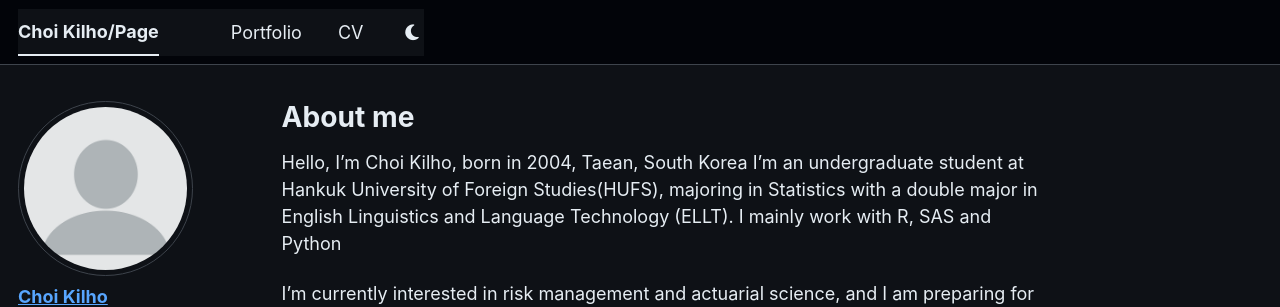
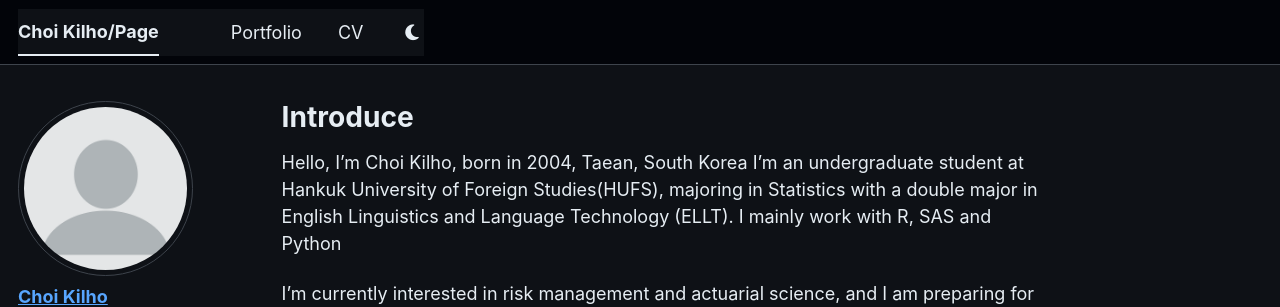
Before and after one commit to kilarc/kilarc.github.io, a Jekyll site: the page built from _pages/about.md, in a window 1280 px wide. Shown: the top 307 px of the page. Built offline with Jekyll 4.4.1, drawn with Linux system fonts in a browser that asks for light colours; a script bundle is joined from its source files by our own code; a style sheet for code colours, icons or effects is not loaded.

Commit message:
Update about.md

```diff
--- a/_pages/about.md
+++ b/_pages/about.md
@@ -6,7 +6,7 @@ redirect_from:
   - /about.html
 ---
 
-# About me
+# Introduce
 
 <!-- Write your introduction here. -->
 Hello, I'm Choi Kilho, born in 2004, Taean, South Korea
```
